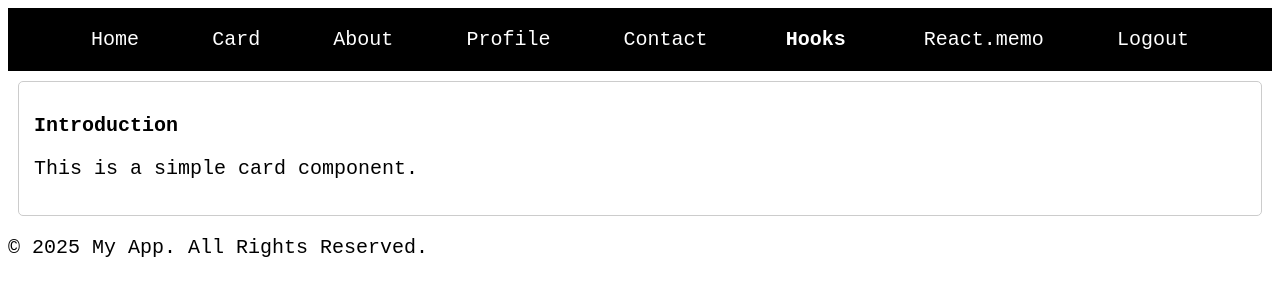
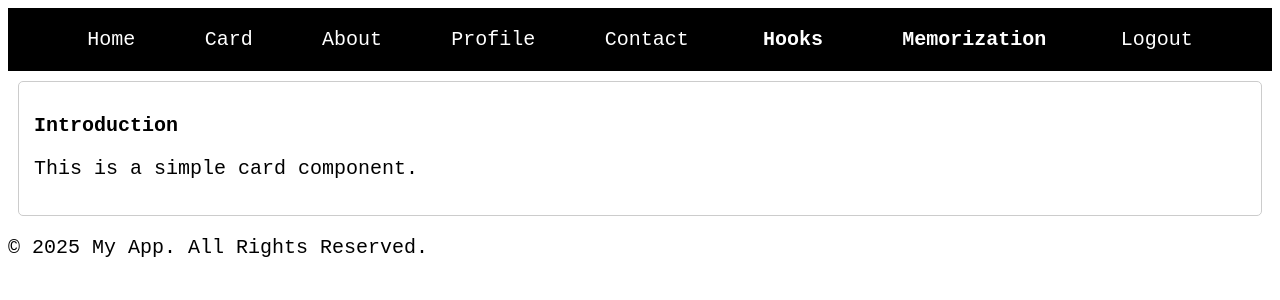
Before and after one commit to GeethapriyanS/MERN-Stack-Intern, a React (Vite) app in the folder seceFrontend/: page /card in a window 1280 px wide. Shown: the top 300 px of the page. Built offline with nearby package versions, Linux system fonts and the light colour scheme.

Commit message:
Dropdown for Memorization day-11 task added

```diff
--- a/seceFrontend/src/components/functionalComponets/Navbar.jsx
+++ b/seceFrontend/src/components/functionalComponets/Navbar.jsx
@@ -1,6 +1,6 @@
 import { useState } from "react";
 import "../../css/Navbar.css";
-import "../../css/UseEffectAPIimage.css"
+import "../../css/UseEffectAPIimage.css";
 import { Link } from "react-router-dom";
 
 const Navbar = () => {
@@ -119,10 +119,15 @@ const Navbar = () => {
               </li>
             </div>
           </li>
+          <li className="drop">
+            <span className="link">Memorization</span>
+            <div className="hookslist">
               <li>
                 <Link to="/memo" className="link">
                   React.memo
                 </Link>
+              </li>
+            </div>
           </li>
           <li>
             <Link to="/" className="link">
```
Lines whose indentation alone changed are shown as unchanged.
